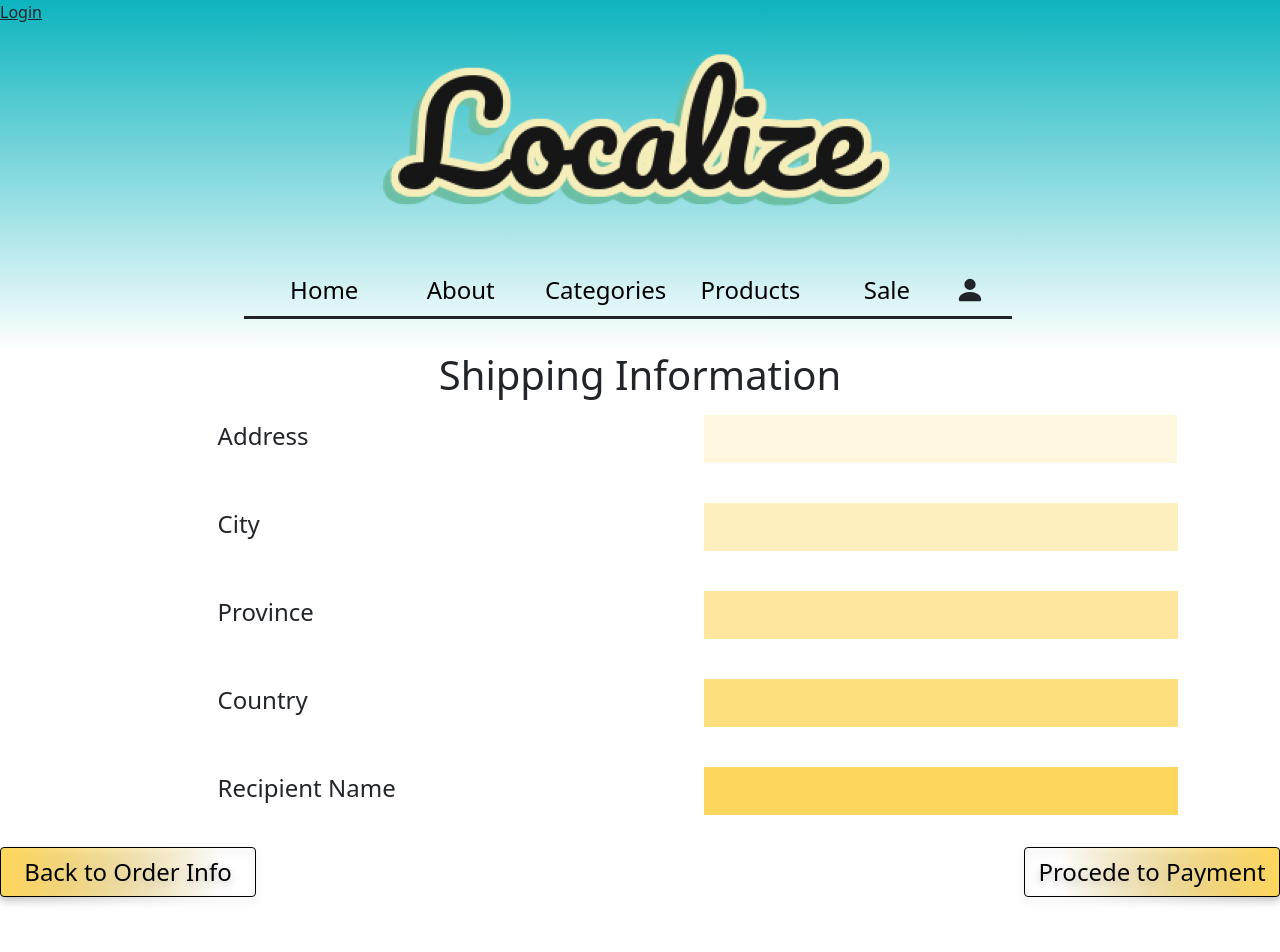
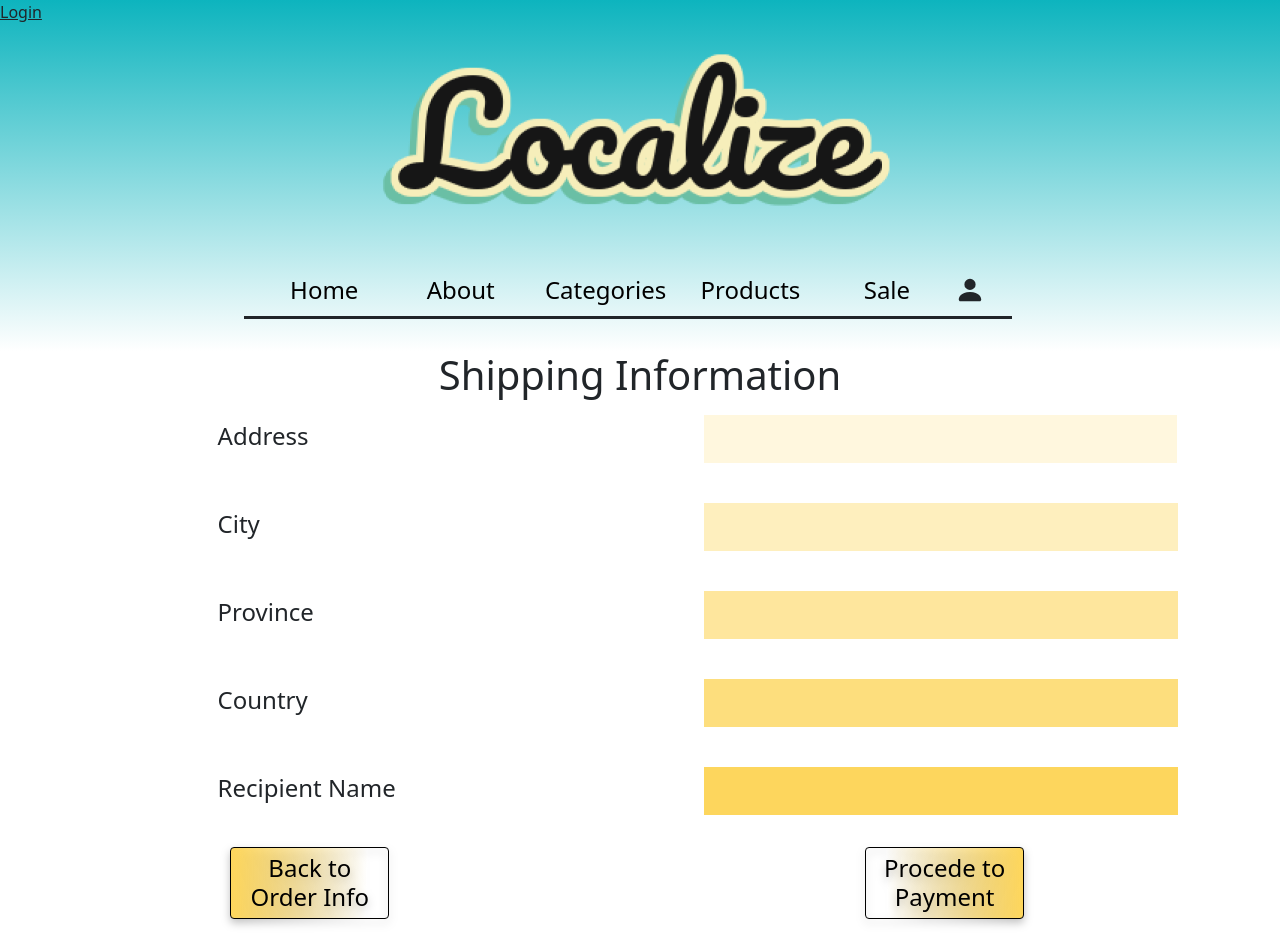
Before and after one commit to khandragon/groupG-soen341project2022, a React (Create React App) app in the folder 341-frontend/: page /Shipping in a window 1280 px wide. Shown: the top 952 px of the page. Built offline with nearby package versions, Linux system fonts and the light colour scheme.

Commit message:
write error tests

```diff
--- a/341-frontend/src/containers/Shipping.js
+++ b/341-frontend/src/containers/Shipping.js
@@ -82,13 +82,19 @@ function Shipping(props) {
       {shipItems.map((val, i) => {
         return val;
       })}
-
-      <Button className="rightButton" type="button" onClick={changeShipping}>
-        <h4>Procede to Payment</h4>
-      </Button>
-      <Button className="leftButton" type="button" onClick={move}>
-        <h4>Back to Order Info</h4>
-      </Button>
+      <div className="profile-buttons">
+        <Button className="rightButton" type="button" onClick={changeShipping}>
+          <h4>Procede to Payment</h4>
+        </Button>
+        <Button
+          data-testId="OrderInfoBtn"
+          className="leftButton"
+          type="button"
+          onClick={move}
+        >
+          <h4>Back to Order Info</h4>
+        </Button>
+      </div>
       {emptyError ? (
         <Alert className="loginError" variant={"danger"}>
           ERROR: PLEASE MAKE SURE REQUIRED FIELDS ARE ALL FILLED OUT
```
